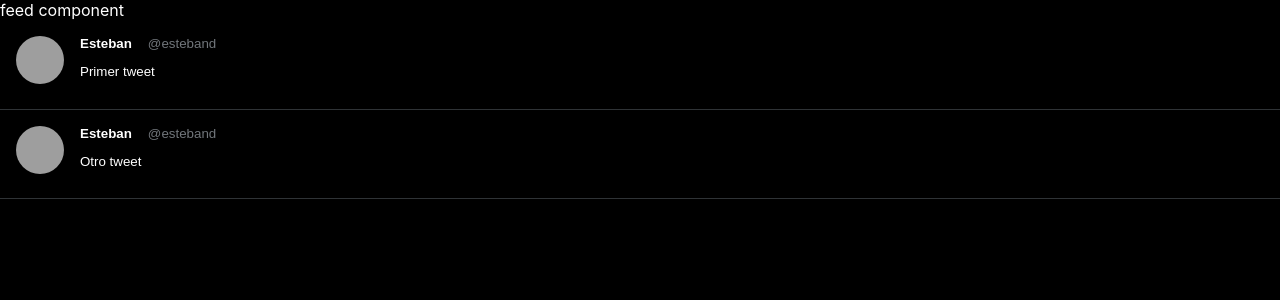
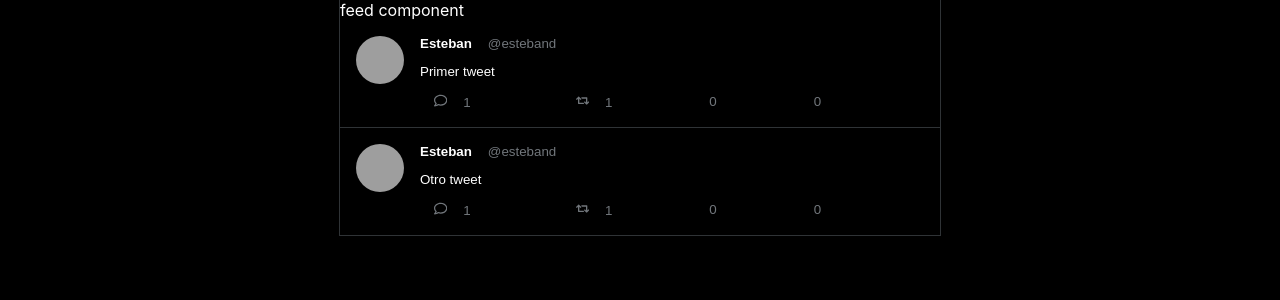
Before and after one commit to acastillo9/twitter-clone-react, a React (Create React App) app: page / in a window 1280 px wide. Shown: the top 300 px of the page. Built offline with nearby package versions, Linux system fonts and the light colour scheme; grey boxes are pictures that could not be loaded.

Commit message:
add styles to feed and tweet

```diff
--- a/package.json
+++ b/package.json
@@ -8,6 +8,7 @@
     "@testing-library/user-event": "^13.5.0",
     "react": "^18.2.0",
     "react-dom": "^18.2.0",
+    "react-icons": "^4.8.0",
     "react-scripts": "5.0.1",
     "web-vitals": "^2.1.4"
   },
--- /dev/null
+++ b/src/components/Feed/Feed.css
@@ -0,0 +1,7 @@
+.feed {
+  width: 600px;
+  max-width: 100%;
+  margin: auto;
+  border-left: 1px solid #2F3336;
+  border-right: 1px solid #2F3336;
+}
--- a/src/components/Feed/Feed.js
+++ b/src/components/Feed/Feed.js
@@ -1,3 +1,4 @@
+import './Feed.css'
 import Tweet from "../Tweet/Tweet"
 
 const tweets = [
@@ -47,7 +48,7 @@ const tweets = [
 
 function Feed() {
   return (
-    <div>
+    <div class='feed'>
       feed component
       {tweets.map((tweet) => (<Tweet tweet={tweet} />))}
     </div>
--- a/src/components/Tweet/Tweet.css
+++ b/src/components/Tweet/Tweet.css
@@ -15,6 +15,7 @@
 .tweet .tweet-content {
   display: flex;
   flex-direction: column;
+  flex-grow: 1;
 }
 .tweet .tweet-content .tweet-content-head {
   display: flex;
@@ -29,7 +30,30 @@
   text-decoration: underline;
 }
 .tweet .tweet-content .tweet-content-head a.username {
-  color: #71767B;
+  color: var(--gray);
   text-decoration: none;
   font-weight: normal;
 }
+.tweet .tweet-content .tweet-content-footer {
+  display: flex;
+  justify-content: space-between;
+}
+.tweet .tweet-content .tweet-content-footer .tweet-action-button {
+  color: var(--gray);
+}
+.tweet .tweet-content .tweet-content-footer .tweet-action-button.comments-button:hover {
+  color: #1D9BF0;
+}
+.tweet .tweet-content .tweet-content-footer .tweet-action-button.rt-button:hover {
+  color: rgb(0, 186, 124);
+}
+.tweet .tweet-content .tweet-content-footer .tweet-action-button .icon-wrapper {
+  padding: 0.5rem;
+  border-radius: 30px;
+}
+.tweet .tweet-content .tweet-content-footer .tweet-action-button.comments-button:hover .icon-wrapper {
+  background-color: rgba(29, 155, 240, 0.1);
+}
+.tweet .tweet-content .tweet-content-footer .tweet-action-button.rt-button:hover .icon-wrapper {
+  background-color: rgba(0, 186, 124, 0.1);
+}
--- a/src/components/Tweet/Tweet.js
+++ b/src/components/Tweet/Tweet.js
@@ -1,4 +1,5 @@
 import './Tweet.css'
+import { FaRegComment, FaRetweet } from 'react-icons/fa'
 
 function Tweet({ tweet }) {
   return (
@@ -16,6 +17,27 @@ function Tweet({ tweet }) {
         <div className='tweet-content-body'>
           <p>{tweet.content}</p>
         </div>
+        <div className='tweet-content-footer'>
+          <button className='tweet-action-button comments-button'>
+            <span className='icon-wrapper mr-0-5'>
+              <FaRegComment />
+            </span>
+            {tweet.comments}
+          </button>
+          <button className='tweet-action-button rt-button'>
+            <span className='icon-wrapper mr-0-5'>
+              <FaRetweet />
+            </span>
+            {tweet.rt}
+          </button>
+          <button className='tweet-action-button likes-button'>
+            {tweet.likes}
+          </button><button className='tweet-action-button views-button'>
+            {tweet.views}
+          </button>
+          <button className='tweet-action-button share-button'>
+          </button>
+        </div>
       </div>
     </button>
   )
--- a/src/index.css
+++ b/src/index.css
@@ -1,3 +1,7 @@
+:root {
+  --gray: #71767B
+}
+
 html {
   font-size: 16px;
 }
@@ -25,3 +29,10 @@ button {
   text-align: left;
   cursor: pointer;
 }
+
+.mr-0-5 {
+  margin-right: 0.5rem;
+}
+.mr-1 {
+  margin-right: 1rem;
+}
```
Also changed, not shown: 1 other file (tests, documents, lock files or other folders).
